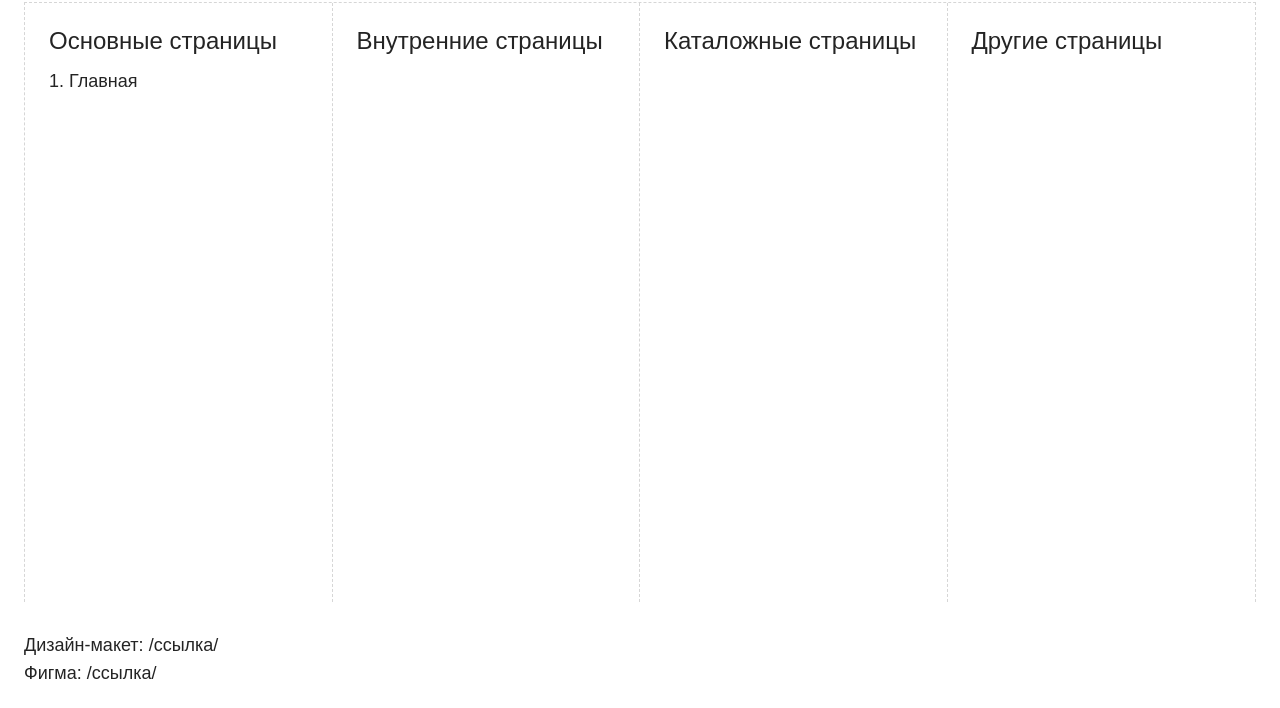
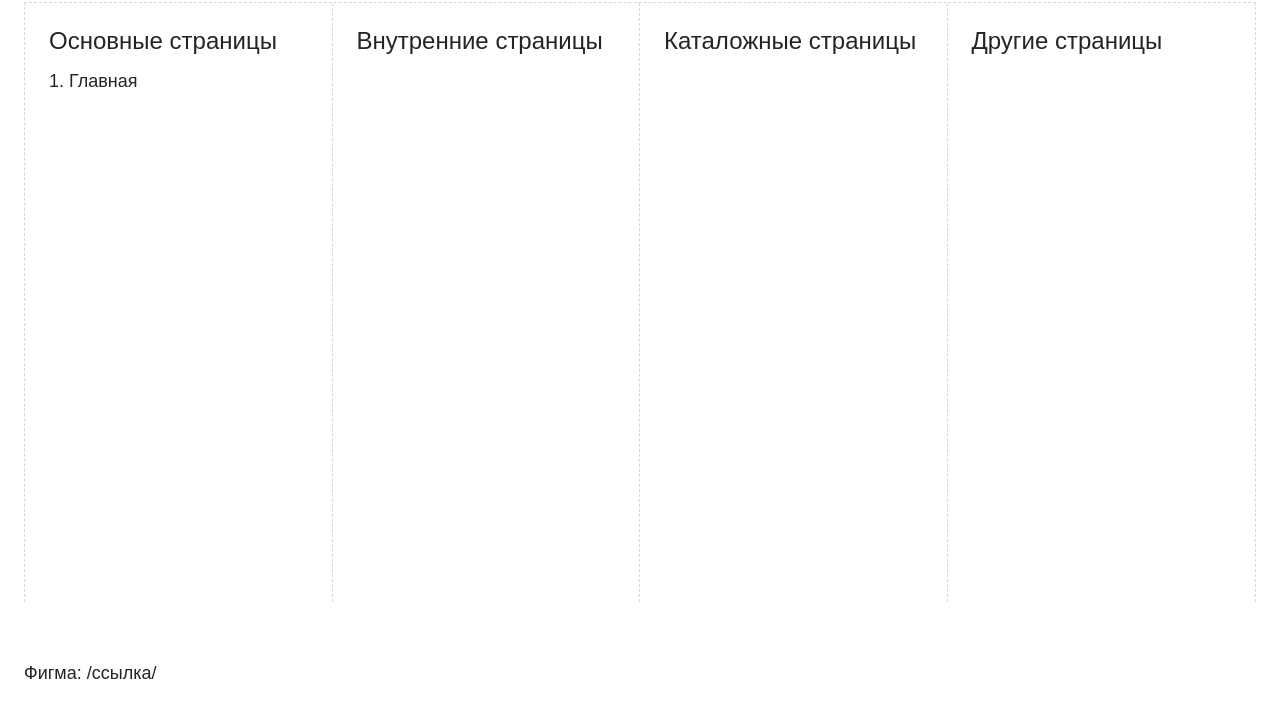
Before and after one commit to maxvgr/dialog-eng, a website built with webpack: page src/index.html in a window 1280 px wide. Shown: the part 92-800 px from the top of the page. Built offline with nearby package versions, Linux system fonts and the light colour scheme; a web font is replaced by a local one; what vanilla-lazyload would draw is missing.

Commit message:
fix: корректировка шрифтов

```diff
--- a/src/index.html
+++ b/src/index.html
@@ -46,8 +46,8 @@
       <!-- /.root-page__content -->
 
       <div class="root-page__footer">
-        <p>Дизайн-макет: <a target="_blank" href="">/ссылка/</a></p>
-        <p>Фигма: <a target="_blank" href="">/ссылка/</a></p>
+        <!-- <p>Дизайн-макет: <a target="_blank" href="">/ссылка/</a></p> -->
+        <p>Фигма: <a target="_blank" href="https://www.figma.com/design/i5WRg7mRa6weI9M9kFzyEC/%D0%94%D0%B8%D0%B0%D0%BB%D0%BE%D0%B3?node-id=1650-2&t=KUL9rkp6zC7Q1iq3-0">/ссылка/</a></p>
       </div>
       <!-- /.root-page__footer -->
     </div>
```
Also changed, not shown: src/page-home.html (+1 -1 lines), src/assets/fonts/Roboto/Roboto-Bold.woff (deleted), src/assets/fonts/Roboto/Roboto-Bold.woff2 (deleted), src/assets/fonts/Roboto/Roboto-Light.woff (deleted), src/assets/fonts/Roboto/Roboto-Light.woff2 (deleted), src/assets/fonts/Roboto/Roboto-Medium.woff (deleted), src/assets/fonts/Roboto/Roboto-Medium.woff2 (deleted), src/assets/fonts/Roboto/Roboto-Regular.woff (deleted), src/assets/fonts/Roboto/Roboto-Regular.woff2 (deleted).
